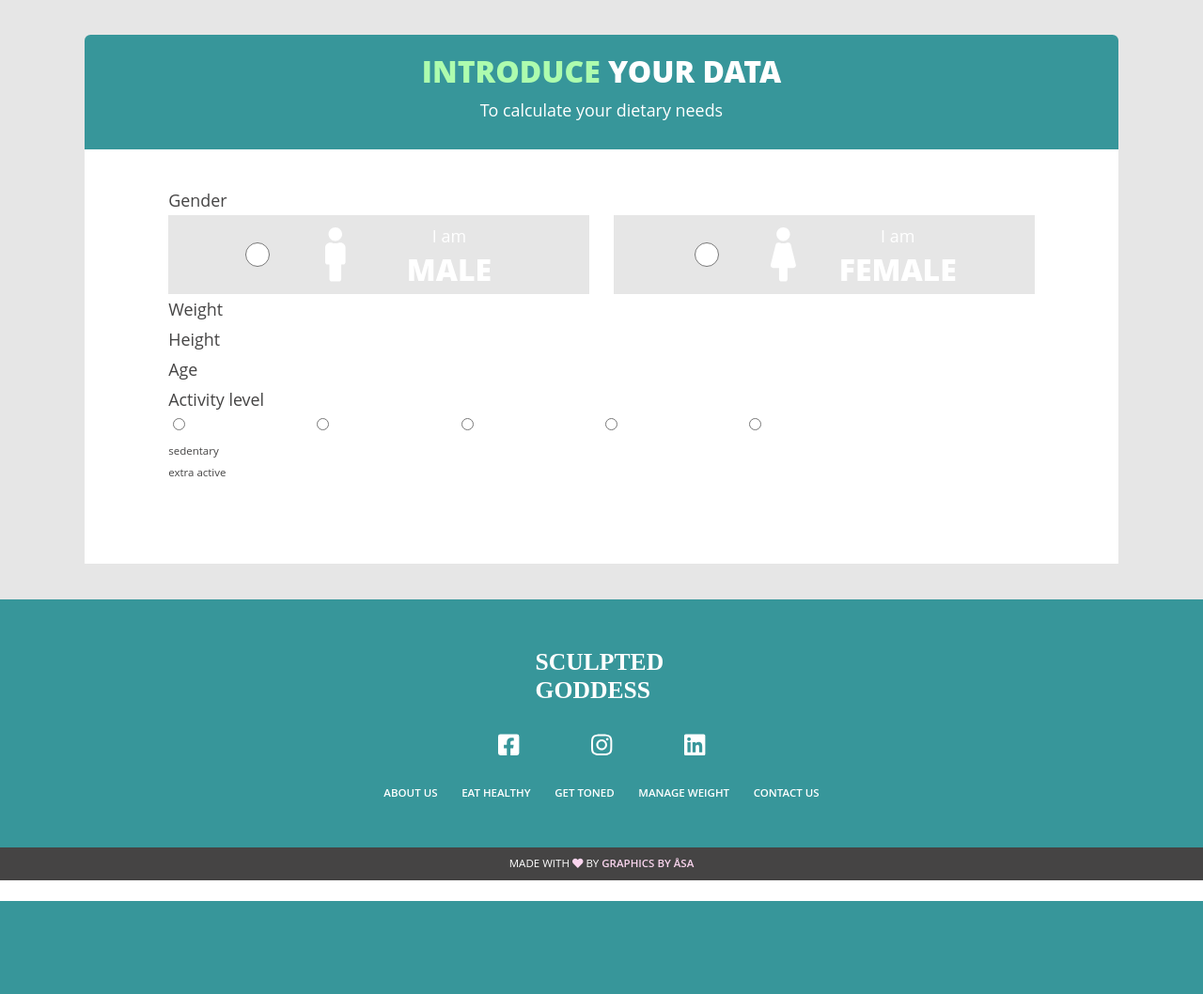
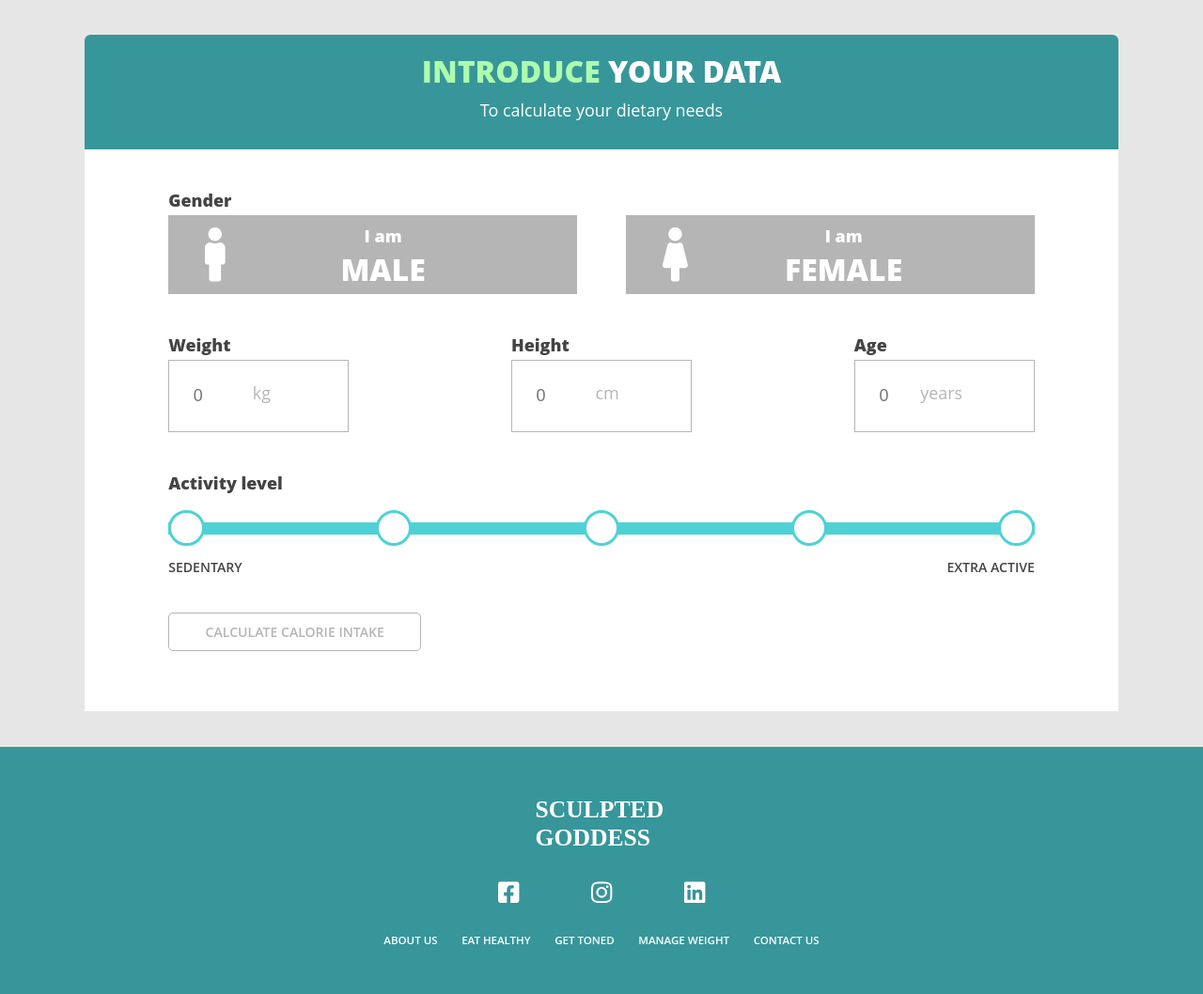
Before and after one commit to Bjornhona/Sculpted_goddess, a Flask app: page /manage_weight in a window 1280 px wide. Shown: the part 449-1507 px from the top of the page at 94% size. Before the commit the page ends 1408 px from the top, so only its background shows below. Run offline with Flask 2, Linux system fonts and the light colour scheme; a user stored in the database is signed in; some libraries are stand-ins or nearby versions.

Commit message:
dietary needs form created

```diff
--- a/static/_manage_weight.scss
+++ b/static/_manage_weight.scss
@@ -49,20 +49,21 @@
   }
   .main-content {
     background-color: constants.$white;
-    padding: 3vw 7vw;
+    padding: 3vw 7vw 5vw 7vw;
     h3 {
       padding: 0;
+      font-weight: 900;
     }
     .gender-box {
+      padding-bottom: 3vw;
       .gender-container {
         display: flex;
         justify-content: space-between;
-        position: relative;
         input {
-          width: 2vw;
-          height: 2vw;
-          // border: solid white;
-          // border-width: 0 3px 3px 0;
+          position: absolute;
+          opacity: 0;
+          height: 0;
+          width: 0;
         }
         .text-box {
           text-align: center;
@@ -71,23 +72,13 @@
             padding-bottom: 1vw;
           }
         }
-        .male-input {
-          position: absolute;
-          top: 2vw;
-          left: 6vw;
-        }
-        .female-input {
-          position: absolute;
-          top: 2vw;
-          right: 26vw;
-        }
         .male, .female {
           display: flex;
           justify-content: space-between;
           align-items: center;
-          width: 35vw;
-          background-color: constants.$light-grey;
-          padding: 1vw 3vw 1vw 13vw;
+          width: 34vw;
+          background-color: constants.$medium-grey;
+          padding: 1vw 3vw;
           cursor: pointer;
           color: constants.$white;
           font-size: constants.$font-h1-size;
@@ -96,8 +87,97 @@
           background-color: constants.$light-blue;
         }
         .female-input:checked ~ .female {
-          background-color: constants.$medium-pink;
+          background-color: constants.$dark-pink;
         }
+      }
+    }
+    .weight-height-age-container {
+      display: flex;
+      justify-content: space-between;
+      padding-bottom: 3vw;
+    }
+    .activity-options-container {
+      display: flex;
+      justify-content: space-between;
+      align-items: center;
+      background-color: constants.$aqua;
+      height: 1vw;
+      margin: 2vw 0;
+      .container {
+        position: relative;
+        cursor: pointer;
+        padding: 0;
+        margin-bottom: 3vw;
+        margin-right: 3vw;
+      }
+      .container input {
+        position: absolute;
+        opacity: 0;
+        cursor: pointer;
+        height: 0;
+        width: 0;
+      }
+      .checkmark {
+        position: absolute;
+        top: 0;
+        left: 0;
+        height: 3vw;
+        width: 3vw;
+        background-color: constants.$white;
+        border-radius: 50%;
+        border: solid constants.$aqua;
+      }
+      .container:hover input ~ .checkmark {
+        background-color: constants.$light-grey;
+      }
+      .container input:checked ~ .checkmark {
+        background-color: constants.$dark-blue;
+      }
+    }
+    .label-text {
+      display: flex;
+      justify-content: space-between;
+      padding-bottom: 3vw;
+      h4 {
+        margin: 0;
+      }
+    }
+    button:disabled, button[disabled] {
+      margin: 0 auto;
+      color: constants.$medium-grey;
+      border-color: constants.$medium-grey;
+      background-color: constants.$white;
+    }
+    button:enabled {
+      color: constants.$white;
+      border-color: constants.$dark-orange;
+      background-color: constants.$dark-orange;
+    }
+    button:enabled:hover {
+      background-color: constants.$light-orange;
+    }
+    .weight, .height, .age {
+      position: relative;
+      input {
+        border: 1px solid constants.$medium-grey;
+        font-size: constants.$font-h3-size;
+        height: 6vw;
+        padding: 2vw;
+        width: 15vw;
+      }
+      .unit {
+        position: absolute;
+        display: block;
+        left: 7vw;
+        top: 4vw;
+        z-index: 9;
+        font-weight: 400;
+        color: constants.$medium-grey;
+      }
+    }
+    .age {
+      .unit {
+        left: 5.5vw;
       }
     }
   }
--- /dev/null
+++ b/static/form.js
@@ -0,0 +1,29 @@
+// Gets a list of radio buttons with specified name and returns value of checked radio or an empty string if none checked
+const getRadioVal = (form, name) => {
+  let val = '';
+  let radios = form.elements[name];
+
+  // loops through list of radio buttons
+  for (let i=0, len=radios.length; i<len; i++) {
+      if (radios[i].checked) {
+          val = radios[i].value;
+          break;
+      }
+  }
+
+  return val;
+}
+
+// Checks if all form fields are filled in and if so then enables the submit button
+let manage = () => {
+  const gender = getRadioVal(document.getElementById('dietaryNeeds'), 'gender' );
+  const level = getRadioVal(document.getElementById('dietaryNeeds'), 'activity' );
+
+  let button = document.getElementById('submit-button');
+    if (gender != '' && weight.value != '' && height.value != '' && age.value != '' && level != '') {
+        button.disabled = false;
+    }
+    else {
+        button.disabled = true;
+    }
+}
--- a/static/styles.css
+++ b/static/styles.css
@@ -693,19 +693,24 @@ nav a:link, nav a:visited, .upper-footer a:link, .upper-footer a:visited {
 }
 .manage-weight-main .main-content {
   background-color: #FFFFFF;
-  padding: 3vw 7vw;
+  padding: 3vw 7vw 5vw 7vw;
 }
 .manage-weight-main .main-content h3 {
   padding: 0;
+  font-weight: 900;
+}
+.manage-weight-main .main-content .gender-box {
+  padding-bottom: 3vw;
 }
 .manage-weight-main .main-content .gender-box .gender-container {
   display: flex;
   justify-content: space-between;
-  position: relative;
 }
 .manage-weight-main .main-content .gender-box .gender-container input {
-  width: 2vw;
-  height: 2vw;
+  position: absolute;
+  opacity: 0;
+  height: 0;
+  width: 0;
 }
 .manage-weight-main .main-content .gender-box .gender-container .text-box {
   text-align: center;
@@ -714,23 +719,13 @@ nav a:link, nav a:visited, .upper-footer a:link, .upper-footer a:visited {
   line-height: 1.4vw;
   padding-bottom: 1vw;
 }
-.manage-weight-main .main-content .gender-box .gender-container .male-input {
-  position: absolute;
-  top: 2vw;
-  left: 6vw;
-}
-.manage-weight-main .main-content .gender-box .gender-container .female-input {
-  position: absolute;
-  top: 2vw;
-  right: 26vw;
-}
 .manage-weight-main .main-content .gender-box .gender-container .male, .manage-weight-main .main-content .gender-box .gender-container .female {
   display: flex;
   justify-content: space-between;
   align-items: center;
-  width: 35vw;
-  background-color: #E6E6E6;
-  padding: 1vw 3vw 1vw 13vw;
+  width: 34vw;
+  background-color: #B5B5B5;
+  padding: 1vw 3vw;
   cursor: pointer;
   color: #FFFFFF;
   font-size: 4.5vw;
@@ -739,7 +734,94 @@ nav a:link, nav a:visited, .upper-footer a:link, .upper-footer a:visited {
   background-color: #56BBBF;
 }
 .manage-weight-main .main-content .gender-box .gender-container .female-input:checked ~ .female {
-  background-color: #EFB6DD;
+  background-color: #D993C8;
+}
+.manage-weight-main .main-content .weight-height-age-container {
+  display: flex;
+  justify-content: space-between;
+  padding-bottom: 3vw;
+}
+.manage-weight-main .main-content .activity-options-container {
+  display: flex;
+  justify-content: space-between;
+  align-items: center;
+  background-color: #4ED2D6;
+  height: 1vw;
+  margin: 2vw 0;
+}
+.manage-weight-main .main-content .activity-options-container .container {
+  position: relative;
+  cursor: pointer;
+  padding: 0;
+  margin-bottom: 3vw;
+  margin-right: 3vw;
+}
+.manage-weight-main .main-content .activity-options-container .container input {
+  position: absolute;
+  opacity: 0;
+  cursor: pointer;
+  height: 0;
+  width: 0;
+}
+.manage-weight-main .main-content .activity-options-container .checkmark {
+  position: absolute;
+  top: 0;
+  left: 0;
+  height: 3vw;
+  width: 3vw;
+  background-color: #FFFFFF;
+  border-radius: 50%;
+  border: solid #4ED2D6;
+}
+.manage-weight-main .main-content .activity-options-container .container:hover input ~ .checkmark {
+  background-color: #E6E6E6;
+}
+.manage-weight-main .main-content .activity-options-container .container input:checked ~ .checkmark {
+  background-color: #37969A;
+}
+.manage-weight-main .main-content .label-text {
+  display: flex;
+  justify-content: space-between;
+  padding-bottom: 3vw;
+}
+.manage-weight-main .main-content .label-text h4 {
+  margin: 0;
+}
+.manage-weight-main .main-content button:disabled, .manage-weight-main .main-content button[disabled] {
+  margin: 0 auto;
+  color: #B5B5B5;
+  border-color: #B5B5B5;
+  background-color: #FFFFFF;
+}
+.manage-weight-main .main-content button:enabled {
+  color: #FFFFFF;
+  border-color: #FD8902;
+  background-color: #FD8902;
+}
+.manage-weight-main .main-content button:enabled:hover {
+  background-color: #FFB55F;
+}
+.manage-weight-main .main-content .weight, .manage-weight-main .main-content .height, .manage-weight-main .main-content .age {
+  position: relative;
+}
+.manage-weight-main .main-content .weight input, .manage-weight-main .main-content .height input, .manage-weight-main .main-content .age input {
+  border: 1px solid #B5B5B5;
+  font-size: 1.4vw;
+  height: 6vw;
+  padding: 2vw;
+  width: 15vw;
+}
+.manage-weight-main .main-content .weight .unit, .manage-weight-main .main-content .height .unit, .manage-weight-main .main-content .age .unit {
+  position: absolute;
+  display: block;
+  left: 7vw;
+  top: 4vw;
+  z-index: 9;
+  font-weight: 400;
+  color: #B5B5B5;
+}
+.manage-weight-main .main-content .age .unit {
+  left: 5.5vw;
 }
 
 /*# sourceMappingURL=styles.css.map */
--- a/templates/manage_weight.html
+++ b/templates/manage_weight.html
@@ -19,11 +19,12 @@
     <h2><span>Introduce</span> your data</h2>
     <h3>To calculate your dietary needs</h3>
   </div>
-  <form class="main-content">
+  <form class="main-content" id="dietaryNeeds">
     <div class="gender-box">
       <h3>Gender</h3>
       <div class="gender-container">
-        <input class="male-input" type="radio" id="male" name="gender" value="male">
+        <div>
+          <input class="male-input" type="radio" id="male" name="gender" onclick="manage()" value=5 required>
           <label class="male" for="male">
             <i class="fas fa-male"></i>
             <div class="text-box">
@@ -31,7 +32,9 @@
               <h2>male</h2>
             </div>
           </label>
-        <input class="female-input" type="radio" id="female" name="gender" value="female">
+        </div>
+        <div>
+          <input class="female-input" type="radio" id="female" name="gender" onclick="manage()" value=(-161)>
           <label class="female" for="female">
             <i class="fas fa-female"></i>
             <div class="text-box">
@@ -41,43 +44,62 @@
           </label>
         </div>
       </div>
-    <div class="weight-height-age">
+    </div>
+    <div class="weight-height-age-container">
+      <div class="weight">
         <h3>Weight</h3>
+        <input type="number" id="weight" onkeyup="manage()" value="weight" placeholder="0" min="0" max="300" required/>
+        <h3 class="unit">kg</h3>
+      </div>
+      <div class="height">
         <h3>Height</h3>
+        <input type="number" id="height" onkeyup="manage()" value="height" placeholder="0" min="0" max="300" required/>
+        <h3 class="unit">cm</h3>
+      </div>
+      <div class="age">
         <h3>Age</h3>
+        <input type="number" id="age" onkeyup="manage()" value="age" placeholder="0" min="0" max="130" required/>
+        <h3 class="unit">years</h3>
+      </div>
     </div>
     <div class="activity-level">
       <h3>Activity level</h3>
-      <div class="activity-options-container">
-        <input type="radio" id="sedentary" name="activity-level" value=1.2>
+      <div class="activity-options-container" id="level">
         <label class="container" for="sedentary">
+          <input type="radio" id="sedentary" name="activity" onclick="manage()" value="1.2" required>
           <span class="checkmark"></span>
         </label>
 
-        <input type="radio" id="lightly-active" name="activity-level" value=1.375>
         <label class="container" for="lightly-active">
+          <input type="radio" id="lightly-active" name="activity" onclick="manage()" value="1.375">
           <span class="checkmark"></span>
         </label>
 
-        <input type="radio" id="moderately-active" name="activity-level" value=1.55>
         <label class="container" for="moderately-active">
+          <input type="radio" id="moderately-active" name="activity" onclick="manage()" value="1.55">
           <span class="checkmark"></span>
         </label>
 
-        <input type="radio" id="very-active" name="activity-level" value=1.725>
         <label class="container" for="very-active">
+          <input type="radio" id="very-active" name="activity" onclick="manage()" value="1.725">
           <span class="checkmark"></span>
         </label>
 
-        <input type="radio" id="extra-active" name="activity-level" value=1.9>
         <label class="container" for="extra-active">
+          <input type="radio" id="extra-active" name="activity" onclick="manage()" value="1.9">
           <span class="checkmark"></span>
         </label>
       </div>
-      <p>sedentary</p>
-      <p>extra active</p>
+      <div class="label-text">
+        <h4>sedentary</h4>
+        <h4>extra active</h4>
       </div>
-    <button>Calculate calorie intake</button>
+    </div>
+    <button disabled type="submit" id="submit-button">Calculate calorie intake</button>
   </form>
 </main>
 {% endblock %}
+
+{% block script %}
+  <script src="static/form.js"></script>
+{% endblock %}
```
Also changed, not shown: templates/eat_healthy.html (+0 -8 lines), 1 other file. Lines whose indentation alone changed are shown as unchanged.
